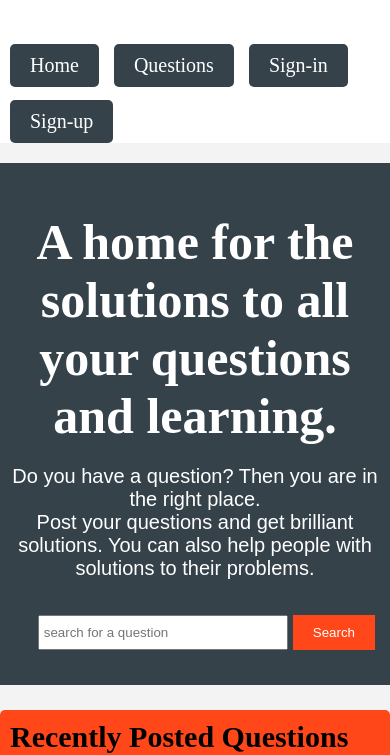
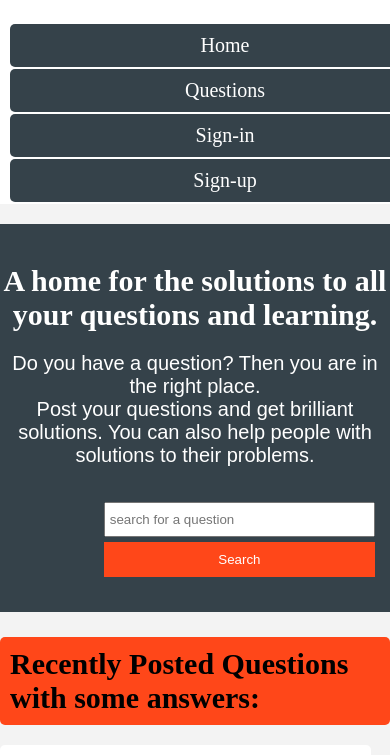
Before and after one commit to billkabanga/StackOverflow-lite, a plain HTML site: page index.html in a window 390 px wide. Shown: the part 99-854 px from the top of the page. Drawn offline with Linux system fonts and the light colour scheme.

Commit message:
Final commit for CSS styling.[Finishes#159726366]

```diff
--- a/style.css
+++ b/style.css
@@ -294,3 +294,74 @@ ul#answers li h3{
     padding: 5px;
     float: left;
 }
+
+@media(max-width: 768px){
+    header .brand,
+    header nav,
+    header nav li{
+        float: none;
+        text-align: center;
+        width: 100%;
+    }
+    #showcase h1{
+        margin-top: 40px;
+        font-size: 30px;
+    }
+
+
+}
+
+@media(max-width: 768px){
+    header .brand,
+    header nav,
+    header nav li, .signupbox{
+        float: none;
+        text-align: center;
+        width: 100%;
+    }
+    #showcase h1{
+        margin-top: 40px;
+        font-size: 30px;
+    }
+    header nav li{
+        margin-bottom: 2px;
+    }
+
+    #showcase p{
+        font-size: 20px;
+    }
+
+    .button_i{
+        display: block;
+        width: 100%;
+    }
+
+    #search form input[type="search"]{
+        width: 100%;
+        margin-bottom: 5px;
+        float: inherit;
+    }
+    .content section{
+        text-align: justify;
+        width: 90%;
+    }
+    #post{
+        width: 100%;
+        margin-left: 0;
+    }
+
+    .signupbox h1{
+        background: #fff;
+        color: black;
+        padding: 10px;
+        border-radius: 10px;
+        margin-bottom: 10px;
+    }
+
+
+
+
+
+
+
+}
```
